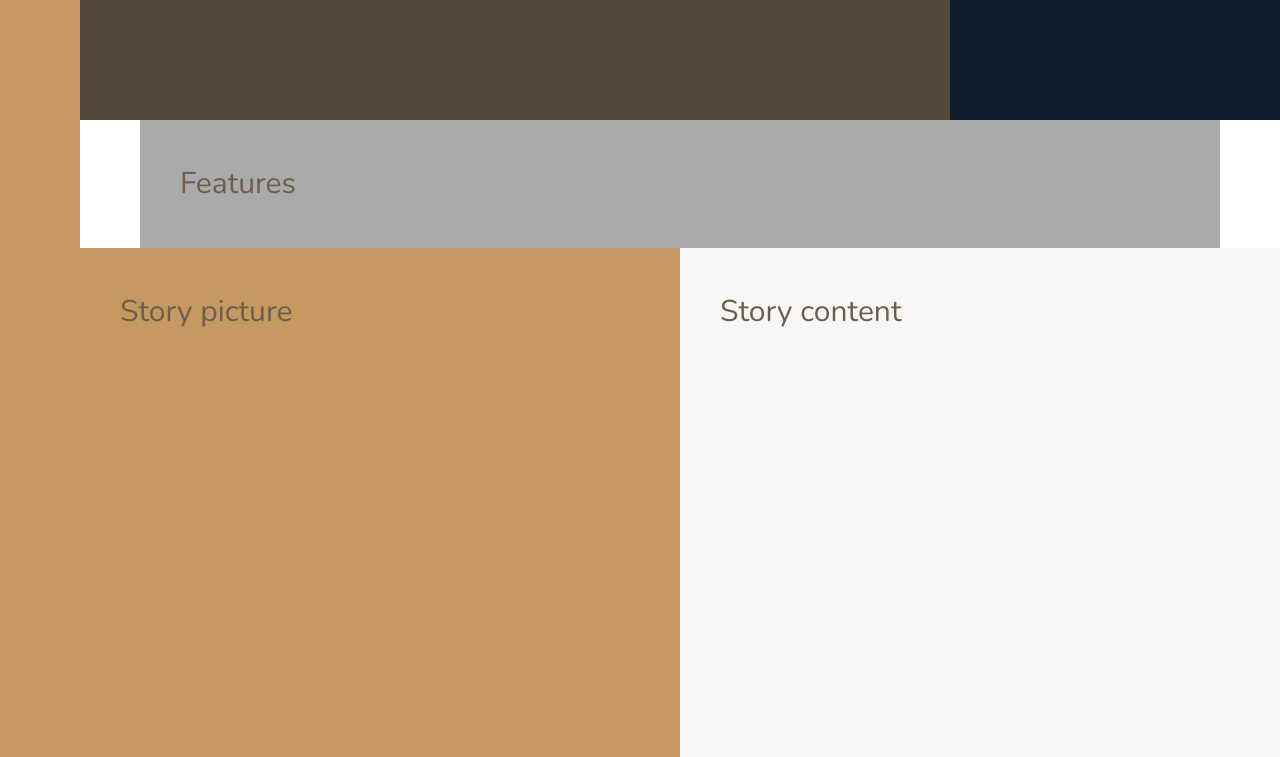
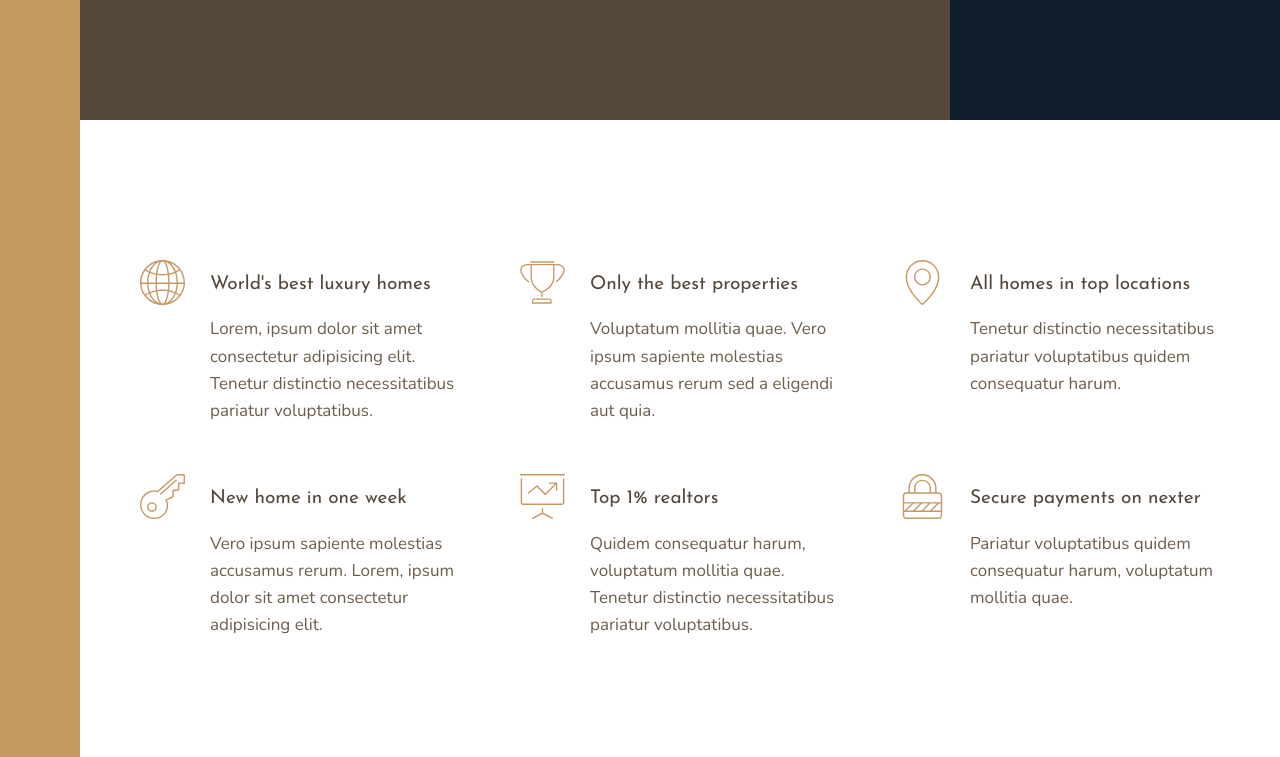
Before and after one commit to JibranAdvany/nexter-css-grid, a website: page index.html in a window 1280 px wide. Shown: the part 520-1277 px from the top of the page. Drawn offline with nearby package versions, Linux system fonts and the light colour scheme.

Commit message:
completed the features section

```diff
--- a/index.html
+++ b/index.html
@@ -21,7 +21,68 @@
 
     <div class="realtors">Top 3 realtors</div>
 
-    <section class="features">Features</section>
+    <section class="features">
+      <div class="feature">
+        <svg class="feature__icon">
+          <use xlink:href="img/sprite.svg#icon-global"></use>
+        </svg>
+        <h4 class="heading-4 heading-4--dark">World's best luxury homes</h4>
+        <p class="feature__text">
+          Lorem, ipsum dolor sit amet consectetur adipisicing elit. Tenetur
+          distinctio necessitatibus pariatur voluptatibus.
+        </p>
+      </div>
+      <div class="feature">
+        <svg class="feature__icon">
+          <use xlink:href="img/sprite.svg#icon-trophy"></use>
+        </svg>
+        <h4 class="heading-4 heading-4--dark">Only the best properties</h4>
+        <p class="feature__text">
+          Voluptatum mollitia quae. Vero ipsum sapiente molestias accusamus
+          rerum sed a eligendi aut quia.
+        </p>
+      </div>
+      <div class="feature">
+        <svg class="feature__icon">
+          <use xlink:href="img/sprite.svg#icon-map-pin"></use>
+        </svg>
+        <h4 class="heading-4 heading-4--dark">All homes in top locations</h4>
+        <p class="feature__text">
+          Tenetur distinctio necessitatibus pariatur voluptatibus quidem
+          consequatur harum.
+        </p>
+      </div>
+      <div class="feature">
+        <svg class="feature__icon">
+          <use xlink:href="img/sprite.svg#icon-key"></use>
+        </svg>
+        <h4 class="heading-4 heading-4--dark">New home in one week</h4>
+        <p class="feature__text">
+          Vero ipsum sapiente molestias accusamus rerum. Lorem, ipsum dolor sit
+          amet consectetur adipisicing elit.
+        </p>
+      </div>
+      <div class="feature">
+        <svg class="feature__icon">
+          <use xlink:href="img/sprite.svg#icon-presentation"></use>
+        </svg>
+        <h4 class="heading-4 heading-4--dark">Top 1% realtors</h4>
+        <p class="feature__text">
+          Quidem consequatur harum, voluptatum mollitia quae. Tenetur distinctio
+          necessitatibus pariatur voluptatibus.
+        </p>
+      </div>
+      <div class="feature">
+        <svg class="feature__icon">
+          <use xlink:href="img/sprite.svg#icon-lock"></use>
+        </svg>
+        <h4 class="heading-4 heading-4--dark">Secure payments on nexter</h4>
+        <p class="feature__text">
+          Pariatur voluptatibus quidem consequatur harum, voluptatum mollitia
+          quae.
+        </p>
+      </div>
+    </section>
 
     <div class="story__pictures">Story picture</div>
 
--- a/sass/_base.scss
+++ b/sass/_base.scss
@@ -41,9 +41,4 @@ body {
     [sidebar-start] 8rem [sidebar-end full-start] minmax(6rem, 1fr)
     [center-start] repeat(8, [col-start] minmax(min-content, 14rem) [col-end])
     [center-end] minmax(6rem, 1fr) [full-end];
-
-  & > * {
-    padding: 40px;
-    font-size: 3rem;
-  }
 }
--- a/sass/_features.scss
+++ b/sass/_features.scss
@@ -1,4 +1,31 @@
 .features {
-  background-color: $color-grey-light-2;
   grid-column: center-start / center-end;
+
+  margin: 15rem 0;
+
+  display: grid;
+  // grid-template-columns: repeat(3, 1fr);
+  grid-template-columns: repeat(auto-fit, minmax(25rem, 1fr));
+  grid-gap: 6rem;
+  align-items: start;
 }
+
+.feature {
+  display: grid;
+  grid-template-columns: min-content 1fr;
+  grid-row-gap: 1.5rem;
+  grid-column-gap: 2.5rem;
+
+  &__icon {
+    fill: $color-primary;
+    width: 4.5rem;
+    height: 4.5rem;
+    transform: translateY(-1rem);
+
+    grid-row: 1 / span 2;
+  }
+
+  &__text {
+    font-size: 1.7rem;
+  }
+}
--- a/sass/_typography.scss
+++ b/sass/_typography.scss
@@ -0,0 +1,29 @@
+%heading {
+  font-family: $font-display;
+  font-weight: 400;
+}
+
+.heading-1 {
+  @extend %heading;
+}
+
+.heading-2 {
+  @extend %heading;
+}
+
+.heading-3 {
+  @extend %heading;
+}
+
+.heading-4 {
+  @extend %heading;
+  font-size: 1.9rem;
+
+  &--light {
+    color: $color-grey-light-1;
+  }
+
+  &--dark {
+    color: $color-grey-dark-1;
+  }
+}
```
Also changed, not shown: css/style.css.
